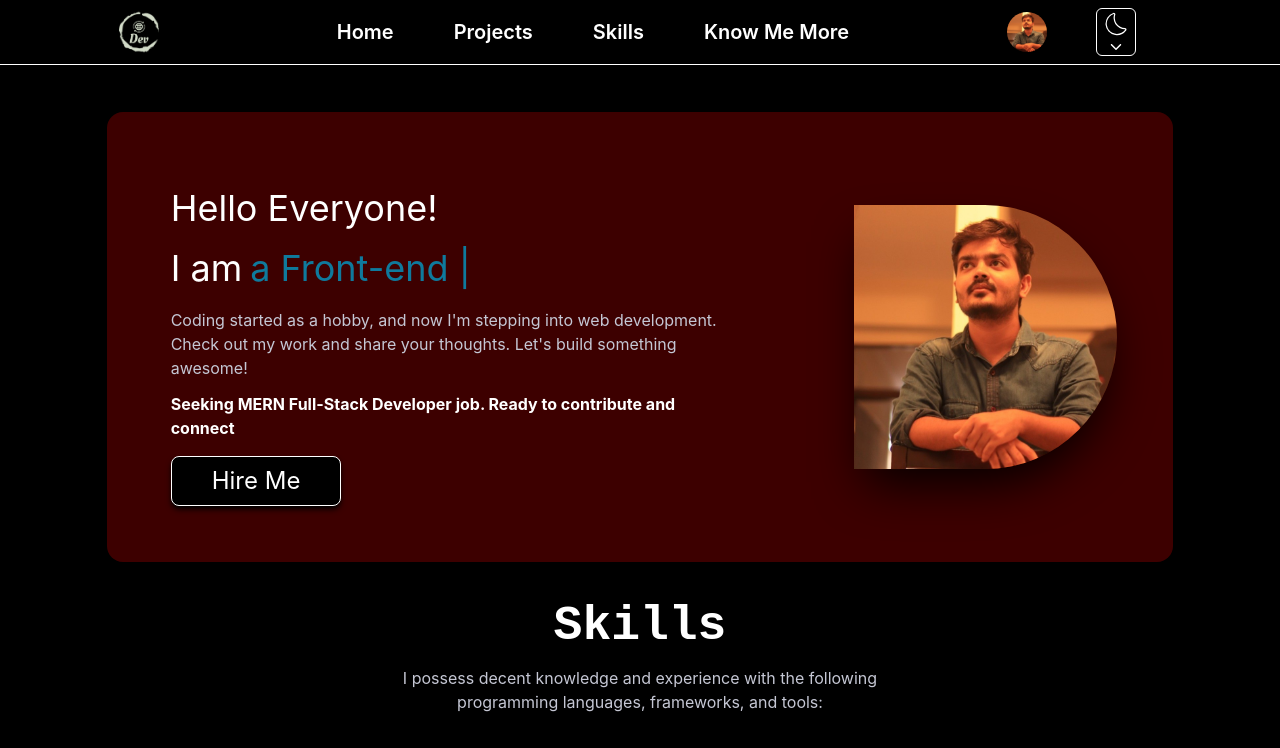
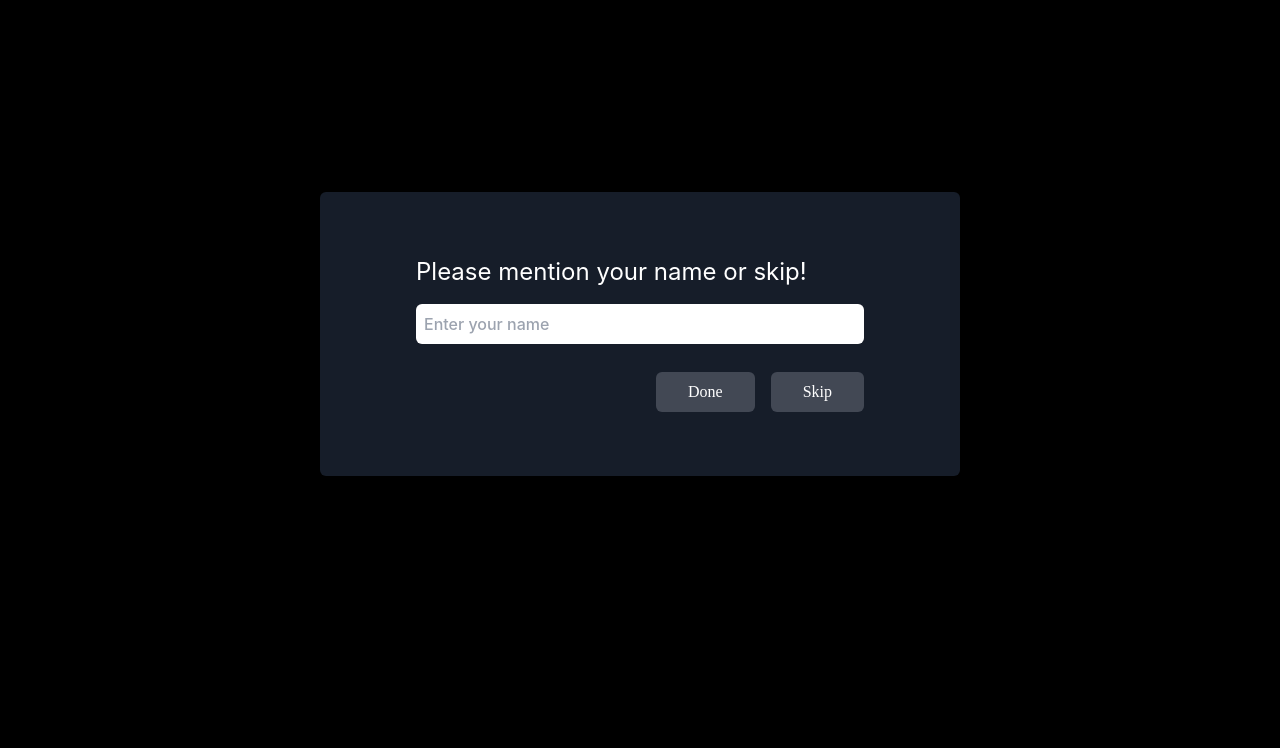
Before and after one commit to devsuthar777/devportfolio, a React (Create React App) app: page / in a window 1280 px wide. Shown: the top 748 px of the page. Built offline with nearby package versions, Linux system fonts and the light colour scheme; no server answers; the HTML template or start-up script is replaced by a standard one.

Commit message:
Guest Name storing integrated

```diff
--- a/src/App.js
+++ b/src/App.js
@@ -11,12 +11,14 @@ import KnowMeMorePage from './core/pages/KnowMeMorePage';
 import HireMePage from './core/pages/HireMePage';
 import DevOr404Page from './core/pages/DevOr404Page';
 import useViewMode from './hooks/useViewMode';
-import { useContext, useEffect } from 'react';
+import { useContext, useEffect, useState } from 'react';
 import { AppContext } from './context/AppContext';
 import { apiConnector } from './services/apiConnector';
 import {visitors} from './services/apis'
 import ProjectsPage from './core/pages/ProjectsPage';
 import Footer from './core/common/Footer';
+import { createVisitorToken } from './services/operations/createVisitorToken';
+import toast from 'react-hot-toast';
 
 //const visitorToken = process.env.VISITOR_VALID
 
@@ -24,61 +26,32 @@ import Footer from './core/common/Footer';
 function App() {
 
   const {mode,token,updateToken} = useContext(AppContext);
-  const createToken = async () => {
-    try
-    {
-       if(!token) {
-        console.log(visitors.VISITOR_API,visitors.visitorToken);
+  const [guestName,setGuestName] = useState("");
 
-        const result = await apiConnector("POST",visitors.VISITOR_API,{guesttLocalDate:calculateDate()});
-        console.log("Printing token result",result);
-        if(result.data.success) updateToken(result.data.visitorToken);
-        else alert(result.data.message);
-
-       }
-       else
-       {
-        console.log(visitors.VISITOR_API,visitors.visitorToken);
-
-        const result = await apiConnector("POST",visitors.VISITOR_API,{token:`${token}`});
-        console.log("Printing token result",result);
-
-       }
-
-    }
-    catch(error)
-    {
-          console.log("Not able to create token",error);
-    }
-  }
-
-  useEffect(() => {
-
-    createToken();
-
-  },[]);
-
- const calculateDate = () => {
-    let currentDate = new Date();
-
-    let year = currentDate.getFullYear();
-    let month = (currentDate.getMonth() + 1).toString().padStart(2, '0'); // Months are zero-based
-    let day = currentDate.getDate().toString().padStart(2, '0');
-
-    let hours = currentDate.getHours().toString().padStart(2, '0');
-    let minutes = currentDate.getMinutes().toString().padStart(2, '0');
-    let seconds = currentDate.getSeconds().toString().padStart(2, '0');
-
-    let formattedDate = `${year}-${month}-${day} ${hours}:${minutes}:${seconds}`;
-    console.log(formattedDate);
-    return formattedDate;
+  function changeNameHandler (event){
+    setGuestName(event.target.value);
   }
 
 
+
+  function guestActionHandler(event)
+  {
+    console.log(event.target.name);
+    createVisitorToken(guestName,token,updateToken);
+    toast.success("Welcome to My Portfolio");
+
+  }
+
   return (
-    <div className={`w-full min-h-screen ${mode==='light' ? 'bg-[#81C1E1]' : 'bg-black'}   overflow-hidden flex flex-col font-inter`}>
-      <Navbar  />
-      <Routes>
+    <div className={`w-full min-h-screen ${mode==='light' ? 'bg-[#81C1E1]' : 'bg-black'} overflow-hidden flex flex-col font-inter`}>
+
+    <>
+
+    {
+        token ? (
+            <>
+            <Navbar  />
+            <Routes>
          <Route path="/" element ={<HomePage/>} />
          <Route path="/knowMeMore" element ={<KnowMeMorePage/>} />
          <Route path="/hireMe" element ={<HireMePage/>} />
@@ -86,8 +59,38 @@ function App() {
          <Route path="/projects/:projectName" element={<ProjectsPage/>}>
 
          </Route>
-      </Routes>
-      <Footer/>
+         </Routes>
+         <Footer/>
+            </>
+        )
+        :
+        <>
+          <div className='text-white md:w-[50%] w-[95%] mt-48 mx-auto flex flex-col gap-4 hover:scale-105 transition-all duration-200  bg-richblack-800 rounded-md py-16 px-24 mb-48 hover:shadow-xl hover:shadow-richblack-600'>
+             <h1 className='md:text-2xl w-full text-sm'>Please mention your name or skip!</h1>
+             <input className='py-2 px-2 rounded-md text-black font-medium' placeholder='Enter your name' onChange={changeNameHandler}></input>
+             <div className='flex self-end gap-4 mt-3 ' onClick={guestActionHandler}>
+             <button className='md:py-2 md:px-8 flex bg-richblack-600 rounded-md
+              transition-all duration-200
+              font-edu-sa hover:shadow-lg hover:scale-105 md:text-base text-sm px-3 hover:shadow-richblack-700'
+              name="DoneButton"
+              >Done</button>
+              <button className='md:py-2 md:px-8  px-3 md:text-base text-sm flex bg-richblack-600 rounded-md
+              transition-all duration-200
+              font-edu-sa hover:shadow-lg hover:scale-105   hover:shadow-richblack-700'
+              name="SkipButton"
+              >Skip</button>
+             </div>
+          </div>
+        </>
+      }
+
+    </>
+
+
+
+
+
+
 
     </div>
   );
--- a/src/core/pages/HomePage.jsx
+++ b/src/core/pages/HomePage.jsx
@@ -17,6 +17,7 @@ const HomePage = () => {
   },[])
   return (
     <div className=''>
+
        <section className='flex justify-center my-10 rounded-sm mt-28'>
         <AboutSection/>
       </section>
--- /dev/null
+++ b/src/services/operations/createVisitorToken.js
@@ -0,0 +1,50 @@
+import {toast} from 'react-hot-toast'
+import {visitors} from "../../services/apis"
+const {apiConnector} = require('../apiConnector');
+const {recruiterInfo} = require('../apis');
+
+
+export const createVisitorToken = async (guestVisitName,token,updateToken) => {
+
+    try
+    {
+       if(!token) {
+        console.log(visitors.VISITOR_API);
+
+        const result = await apiConnector("POST",visitors.VISITOR_API,{guestLocalDate:calculateDate(),"guestVisitName":guestVisitName});
+        console.log("Printing token result",result);
+        if(result.data.success) updateToken(result.data.visitorToken);
+        //else alert(result.data.message);
+
+       }
+       else
+       {
+        console.log(visitors.VISITOR_API,visitors.visitorToken);
+
+        const result = await apiConnector("POST",visitors.VISITOR_API,{token:`${token}`});
+        console.log("Printing token result",result);
+
+       }
+
+    }
+    catch(error)
+    {
+          console.log("Not able to create token",error);
+    }
+}
+
+const calculateDate = () => {
+    let currentDate = new Date();
+
+    let year = currentDate.getFullYear();
+    let month = (currentDate.getMonth() + 1).toString().padStart(2, '0'); // Months are zero-based
+    let day = currentDate.getDate().toString().padStart(2, '0');
+
+    let hours = currentDate.getHours().toString().padStart(2, '0');
+    let minutes = currentDate.getMinutes().toString().padStart(2, '0');
+    let seconds = currentDate.getSeconds().toString().padStart(2, '0');
+
+    let formattedDate = `${year}-${month}-${day} ${hours}:${minutes}:${seconds}`;
+    console.log(formattedDate);
+    return formattedDate;
+  }
```
Also changed, not shown: 2 other files (tests, documents, lock files or other folders).
